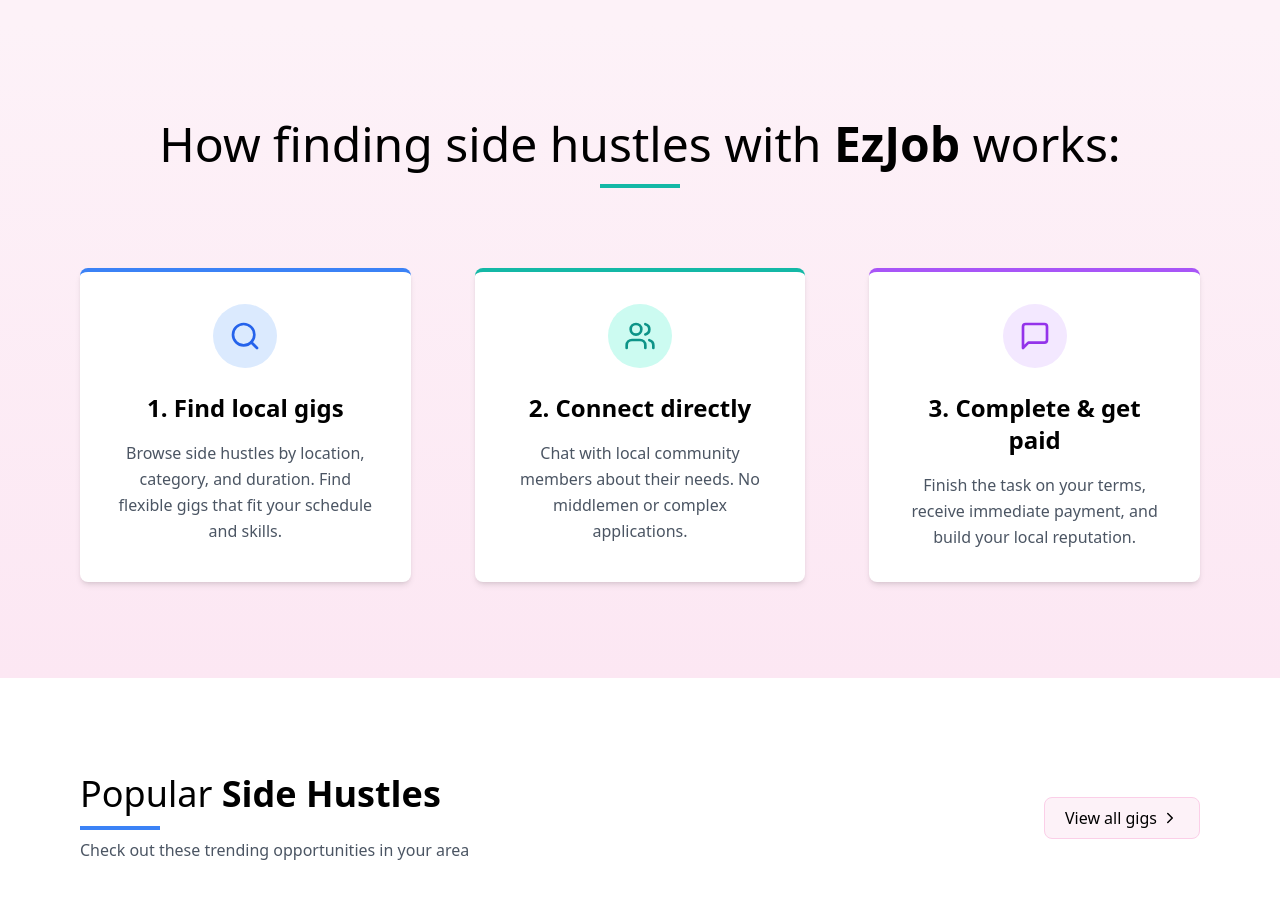
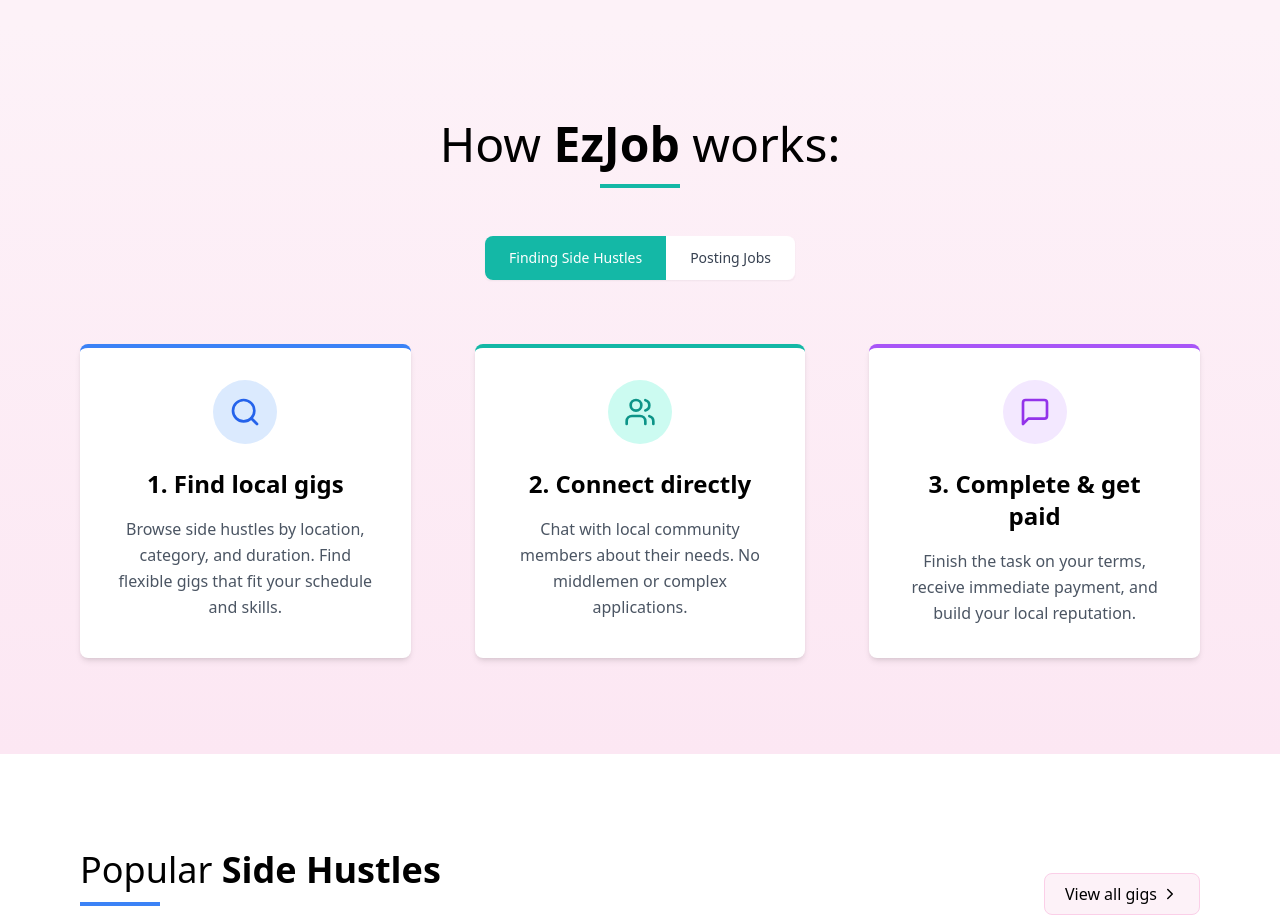
Before and after one commit to Madmaxme/EzJob, a React (Create React App) app: page / in a window 1280 px wide. Shown: the part 840-1757 px from the top of the page. Built offline with nearby package versions, Linux system fonts and the light colour scheme.

Commit message:
dual howitworks

```diff
--- a/src/components/Pages/Home/HowItWorks.js
+++ b/src/components/Pages/Home/HowItWorks.js
@@ -1,18 +1,49 @@
-import React from 'react';
-import { Search, Users, MessageSquare } from 'lucide-react';
+import React, { useState } from 'react';
+import { Search, Users, MessageSquare, Briefcase, CheckCircle, DollarSign } from 'lucide-react';
 
 const HowItWorks = () => {
+  const [activeTab, setActiveTab] = useState('seekers');
+
   return (
     <div className="w-full bg-gradient-to-b from-pink-50 to-pink-100 py-24">
       <div className="max-w-6xl mx-auto px-4">
-        <div className="mb-20">
+        <div className="mb-12">
           <h2 className="text-4xl md:text-5xl text-center font-medium text-navy-900 mb-4">
-            How finding side hustles with{' '}
-            <span className="font-bold">EzJob</span> works:
+            How <span className="font-bold">EzJob</span> works:
           </h2>
           <div className="w-20 h-1 bg-teal-500 mx-auto mt-4"></div>
         </div>
 
+        {/* Tabs */}
+        <div className="flex justify-center mb-16">
+          <div className="inline-flex rounded-md shadow-sm">
+            <button
+              type="button"
+              className={`px-6 py-3 text-sm font-medium rounded-l-lg ${
+                activeTab === 'seekers'
+                  ? 'bg-teal-500 text-white'
+                  : 'bg-white text-gray-700 hover:bg-gray-100'
+              }`}
+              onClick={() => setActiveTab('seekers')}
+            >
+              Finding Side Hustles
+            </button>
+            <button
+              type="button"
+              className={`px-6 py-3 text-sm font-medium rounded-r-lg ${
+                activeTab === 'posters'
+                  ? 'bg-teal-500 text-white'
+                  : 'bg-white text-gray-700 hover:bg-gray-100'
+              }`}
+              onClick={() => setActiveTab('posters')}
+            >
+              Posting Jobs
+            </button>
+          </div>
+        </div>
+
+        {/* Content for Job Seekers */}
+        {activeTab === 'seekers' && (
           <div className="grid grid-cols-1 md:grid-cols-3 gap-8 md:gap-16">
             {/* Find Gigs */}
             <div className="bg-white rounded-lg p-8 shadow-md transform hover:scale-105 transition-transform duration-300 border-t-4 border-blue-500">
@@ -53,6 +84,51 @@
               </p>
             </div>
           </div>
+        )}
+
+        {/* Content for Job Posters */}
+        {activeTab === 'posters' && (
+          <div className="grid grid-cols-1 md:grid-cols-3 gap-8 md:gap-16">
+            {/* Post a Job */}
+            <div className="bg-white rounded-lg p-8 shadow-md transform hover:scale-105 transition-transform duration-300 border-t-4 border-orange-500">
+              <div className="mb-6 flex justify-center">
+                <div className="bg-orange-100 w-16 h-16 rounded-full flex items-center justify-center">
+                  <Briefcase size={32} className="text-orange-600" />
+                </div>
+              </div>
+              <h3 className="text-2xl font-bold text-navy-900 mb-4 text-center">1. Post your job</h3>
+              <p className="text-gray-600 leading-relaxed text-center">
+                List your task in minutes with our simple form. Specify your budget, timeline, and requirements.
+              </p>
+            </div>
+
+            {/* Connect with Workers */}
+            <div className="bg-white rounded-lg p-8 shadow-md transform hover:scale-105 transition-transform duration-300 border-t-4 border-indigo-500">
+              <div className="mb-6 flex justify-center">
+                <div className="bg-indigo-100 w-16 h-16 rounded-full flex items-center justify-center">
+                  <Users size={32} className="text-indigo-600" />
+                </div>
+              </div>
+              <h3 className="text-2xl font-bold text-navy-900 mb-4 text-center">2. Find local talent</h3>
+              <p className="text-gray-600 leading-relaxed text-center">
+                Browse profiles or let qualified individuals apply. Message directly with potential workers in your area.
+              </p>
+            </div>
+
+            {/* Task Completed */}
+            <div className="bg-white rounded-lg p-8 shadow-md transform hover:scale-105 transition-transform duration-300 border-t-4 border-green-500">
+              <div className="mb-6 flex justify-center">
+                <div className="bg-green-100 w-16 h-16 rounded-full flex items-center justify-center">
+                  <DollarSign size={32} className="text-green-600" />
+                </div>
+              </div>
+              <h3 className="text-2xl font-bold text-navy-900 mb-4 text-center">3. Get work done</h3>
+              <p className="text-gray-600 leading-relaxed text-center">
+                Review the completed work, make secure payment, and leave feedback to build your trusted network.
+              </p>
+            </div>
+          </div>
+        )}
       </div>
     </div>
   );
```
Lines whose indentation alone changed are shown as unchanged.
